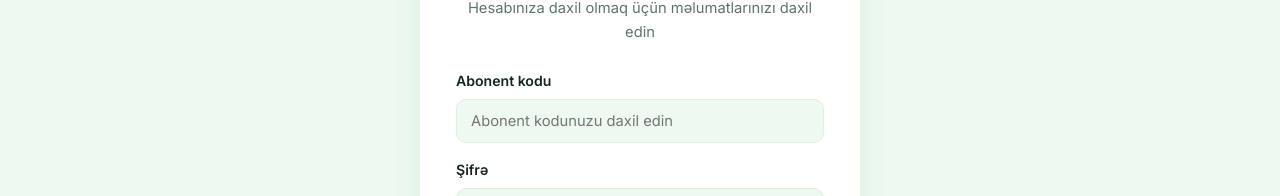
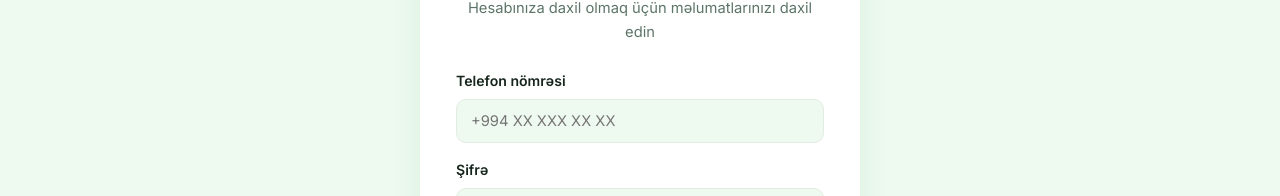
Before and after one commit to Samir210-az/FerdiNet, a Next.js app: page /kabinet in a window 1280 px wide. Shown: the part 245-441 px from the top of the page. Built offline with nearby package versions, Linux system fonts and the light colour scheme; no server answers.

Commit message:
Abonent kodu avtomatik telefon nömrəsindən yaranır; kabinet girişi 'Telefon nömrəsi' kimi göstərilir

```diff
--- a/src/app/kabinet/page.tsx
+++ b/src/app/kabinet/page.tsx
@@ -49,7 +49,7 @@ export default function Kabinet() {
         setData({ ...snap.data(), abonentKod: abonent });
       }
     } catch (e: any) {
-      setErr("Abonent kodu və ya şifrə yanlışdır.");
+      setErr("Telefon nömrəsi və ya şifrə yanlışdır.");
       setCaptcha(genCaptcha()); setCaptchaInput("");
     }
     setLoading(false);
@@ -76,8 +76,8 @@ export default function Kabinet() {
               <p className="sub">Hesabınıza daxil olmaq üçün məlumatlarınızı daxil edin</p>
               <form onSubmit={handleLogin}>
                 <div className="form-group">
-                  <label>Abonent kodu</label>
-                  <input value={abonent} onChange={e => setAbonent(e.target.value)} required placeholder="Abonent kodunuzu daxil edin" />
+                  <label>Telefon nömrəsi</label>
+                  <input value={abonent} onChange={e => setAbonent(e.target.value)} required placeholder="+994 XX XXX XX XX" />
                 </div>
                 <div className="form-group">
                   <label>Şifrə</label>
@@ -113,7 +113,7 @@ export default function Kabinet() {
               <div className="dash-grid" style={{marginTop:18}}>
                 <div className="dash-card"><h4>Son Ödəniş Tarixi</h4><div className="val" style={{fontSize:"1.2rem"}}>{fmtDate(data.sonOdenisTarixi)}</div></div>
                 <div className="dash-card"><h4>Bağlanma Tarixi</h4><div className="val" style={{fontSize:"1.2rem"}}>{fmtDate(data.baglanmaTarixi)}</div></div>
-                <div className="dash-card"><h4>Abonent Kodu</h4><div className="val" style={{fontSize:"1.2rem"}}>{data.abonentKod}</div></div>
+                <div className="dash-card"><h4>Telefon Nömrəsi</h4><div className="val" style={{fontSize:"1.2rem"}}>{data.telefon || data.abonentKod}</div></div>
               </div>
               {isClosed && <div className="alert alert-err" style={{marginTop:20,textAlign:"center",background:"#eee",color:"#555",border:"1px solid #ddd"}}>Xidmətiniz bağlanıb. Yenidən aktivləşdirmək üçün bizimlə əlaqə saxlayın.</div>}
               {!isClosed && isDebt && <div className="alert alert-err" style={{marginTop:20,textAlign:"center"}}>Hesabınızda {Math.abs(balans).toFixed(2)} ₼ borc var. Xidmətin kəsilməməsi üçün ödənişi vaxtında edin.</div>}
```
Also changed, not shown: src/app/admin/page.tsx (+13 -3 lines).
